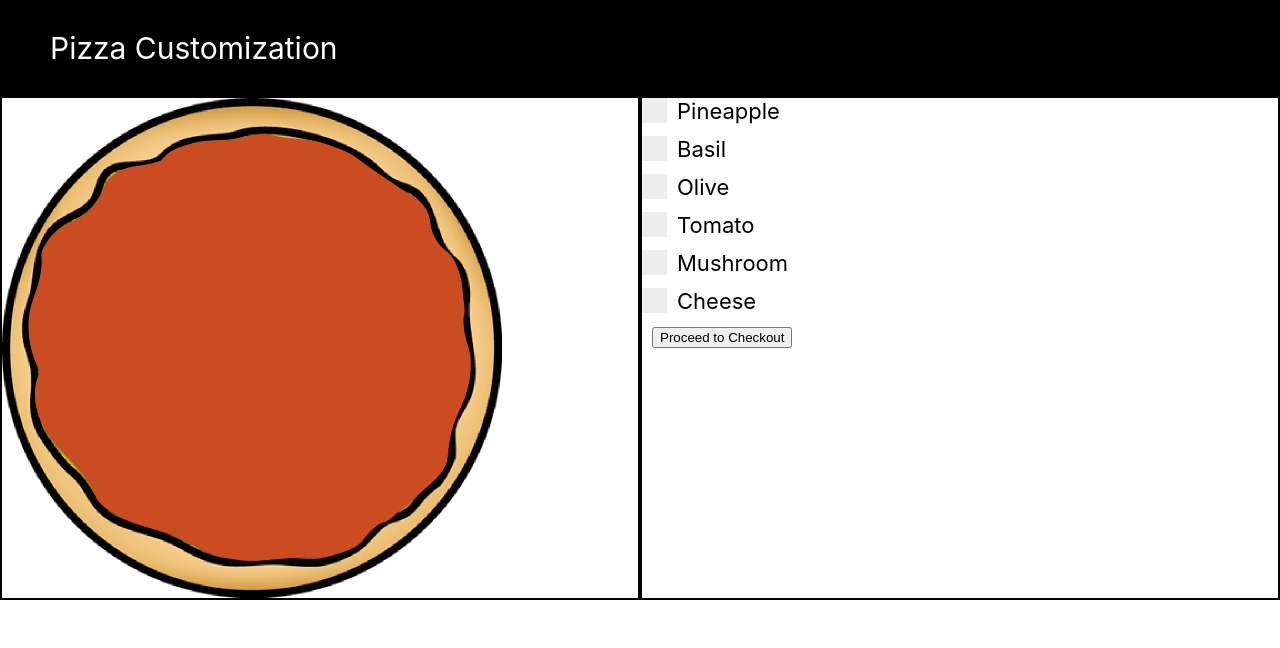
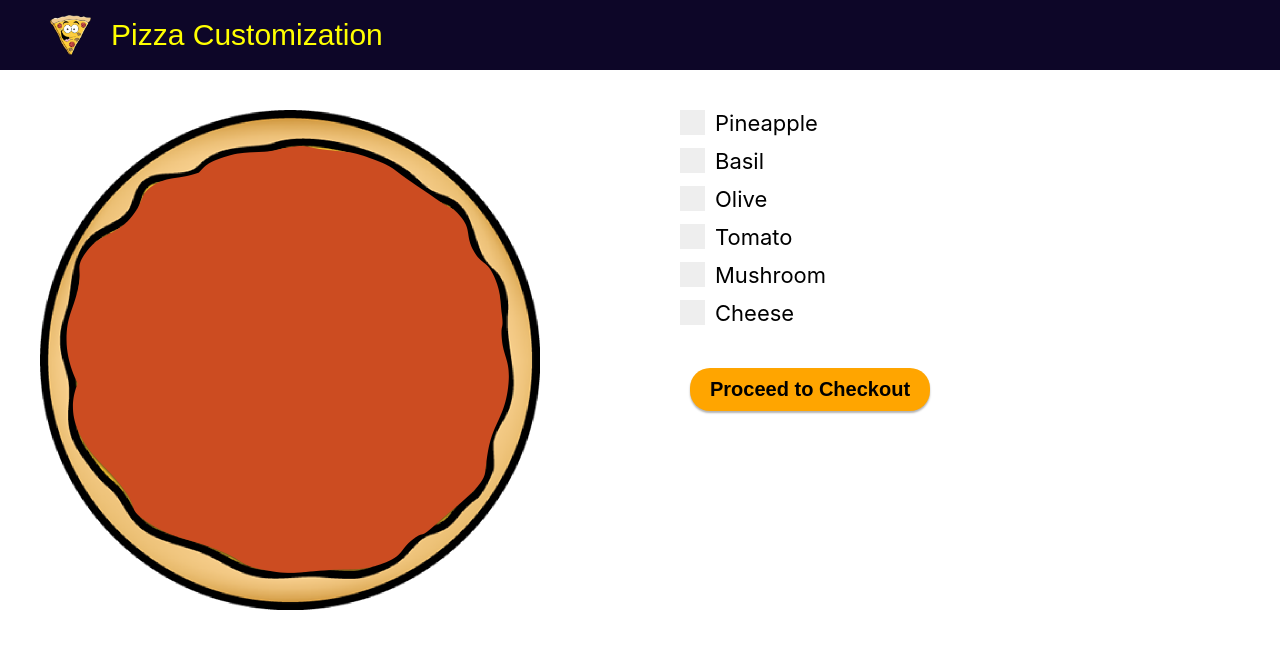
Before and after one commit to Zyar3k/pizza_custom, a React (Create React App) app: page / in a window 1280 px wide. Shown: the top 648 px of the page. Built offline with nearby package versions, Linux system fonts and the light colour scheme.

Commit message:
Edit styles

```diff
--- a/package.json
+++ b/package.json
@@ -2,6 +2,7 @@
   "name": "pizza_custom",
   "version": "0.1.0",
   "private": true,
+  "homepage": ".",
   "dependencies": {
     "@testing-library/jest-dom": "^4.2.4",
     "@testing-library/react": "^9.3.2",
--- a/src/components/Checkout/Checkout.css
+++ b/src/components/Checkout/Checkout.css
@@ -1,5 +1,14 @@
 .checkoutCont {
   display: flex;
+}
+
+.checkComp {
+  flex: 1;
+  margin-left: 30px;
+}
+
+.succComp {
+  flex: 1;
 }
 
 .proceedToCheckout {
--- a/src/components/Checkout/Checkout.js
+++ b/src/components/Checkout/Checkout.js
@@ -9,7 +9,7 @@ export default function Checkout({ ingredients }) {
 
   return (
     <div className='checkoutCont'>
-      <div>
+      <div className='checkComp'>
         <div>
           <h1>My Ingredients</h1>
           {Object.keys(ingredients).map((ingredient) => {
@@ -33,7 +33,7 @@ export default function Checkout({ ingredients }) {
           </button>
         </div>
       </div>
-      <div>
+      <div className='succComp'>
         {success && (
           <div className='successWrap'>
             <img className='pizzaman' src={Pizzaman} alt="pizzaman"/>
--- a/src/components/Customize/Customize.css
+++ b/src/components/Customize/Customize.css
@@ -3,7 +3,7 @@
 }
 
 .pizzaCont, .checkCont {
-  border: 2px solid black;
+  padding: 40px;
   flex: 1;
 }
 
@@ -174,3 +174,15 @@
 .z4 {
   z-index: 4;
 }
+
+.proceedToCheckout {
+  margin-top: 30px;
+  padding: 10px 20px;
+  box-shadow: 0px 2px 2px rgba(0, 0, 0, 0.3);
+  background: orange;
+  border: 0px;
+  border-radius: 20px;
+  font-weight: 600;
+  cursor: pointer;
+  font-size: 20px;
+}
--- a/src/components/Header/Header.css
+++ b/src/components/Header/Header.css
@@ -1,9 +1,23 @@
 .header {
-  padding: 30px 50px;
-  background: black;
+  background: #0D0628;
+  padding: 15px 50px;
+  display: flex;
+  justify-content: space-between;
+  align-items: center;
 }
 
 .headerContent {
-  color: white;
+  display: flex;
+  align-items: center;
+}
+
+.logo {
+  height: 40px;
+}
+
+.logoTitle {
+  margin-left: 20px;
   font-size: 30px;
+  color: yellow;
+  font-family: Alata, sans-serif;
 }
--- a/src/components/Header/Header.js
+++ b/src/components/Header/Header.js
@@ -1,11 +1,15 @@
 import React from 'react';
 import './Header.css';
+import Logo from "../../assets/pizza logo.png";
 
 
 export default function Header() {
   return (
     <div className='header'>
-      <div className='headerContent'>Pizza Customization</div>
+      <div className='headerContent'>
+        <img className='logo' src={Logo} alt="pizzalogo" />
+        <div className='logoTitle'>Pizza Customization</div>
+      </div>
     </div>
   )
 }
```
Lines whose indentation alone changed are shown as unchanged.
